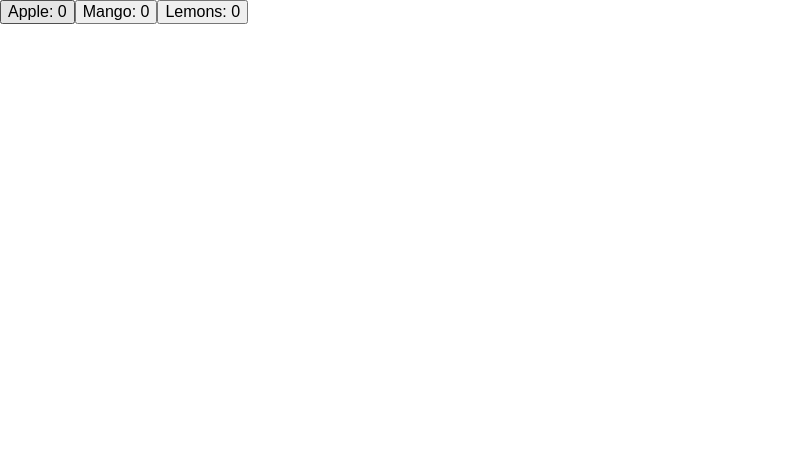
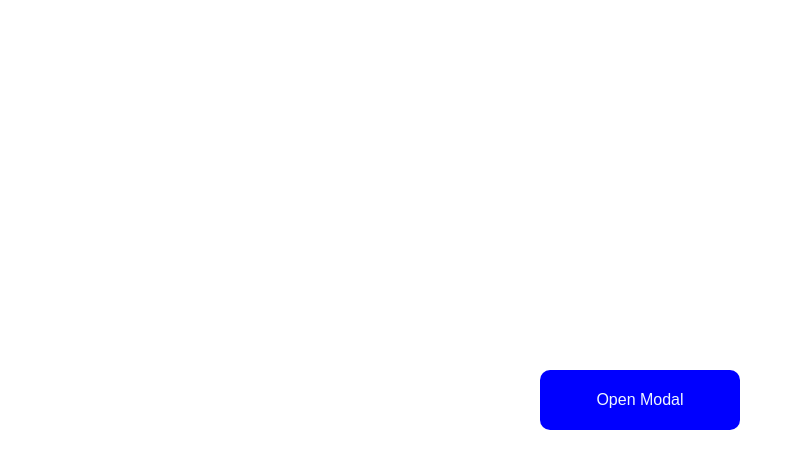
Before and after one commit to mrkorzun/react, a React (Vite) app: page / in a window 1280 px wide. Shown: the top 468 px of the page, without its empty margins (0-803 px from the left). Built offline with nearby package versions, Linux system fonts and the light colour scheme.

Commit message:
useState with boolean to create Model open and close function

```diff
--- /dev/null
+++ b/src/components/ModalExample/App.module.css
@@ -0,0 +1,23 @@
+.app {
+  display: flex;
+  justify-content: center;
+  align-items: center;
+
+  width: 100vw;
+  height: 100vh;
+}
+
+button {
+  width: 200px;
+  height: 60px;
+  cursor: pointer;
+  border: none;
+  border-radius: 10px;
+  color: aliceblue;
+  background-color: blue;
+  transition: background-color 200ms ease;
+}
+
+button:hover {
+  background-color: rgb(76, 76, 255);
+}
--- /dev/null
+++ b/src/components/ModalExample/App.tsx
@@ -0,0 +1,23 @@
+import { useState } from "react";
+import css from "./App.module.css";
+import Modal from "./Modal/Modal";
+
+const App = () => {
+  const [isOpen, setOpen] = useState(false);
+
+  const handleOpen = () => {
+    setOpen(true);
+  };
+
+  const handleClose = () => {
+    setOpen(false);
+  };
+  return (
+    <div className={css["app"]}>
+      <button onClick={handleOpen}>Open Modal</button>
+      {isOpen && <Modal onClose={handleClose} />}
+    </div>
+  );
+};
+
+export default App;
--- /dev/null
+++ b/src/components/ModalExample/Modal/Modal.module.css
@@ -0,0 +1,41 @@
+.backdrop {
+  position: absolute;
+  top: 0;
+  left: 0;
+
+  display: flex;
+  justify-content: center;
+  align-items: center;
+
+  width: 100vw;
+  height: 100vh;
+
+  background-color: rgba(165, 165, 165, 0.365);
+}
+
+.modal {
+  width: 70vw;
+  height: 70vh;
+
+  display: flex;
+  flex-direction: column;
+  justify-content: center;
+  align-items: center;
+
+  background-color: aliceblue;
+}
+
+.close-modal {
+  width: 200px;
+  height: 60px;
+  cursor: pointer;
+  border: none;
+  border-radius: 10px;
+  color: aliceblue;
+  background-color: blue;
+  transition: background-color 200ms ease;
+}
+
+.close-modal:hover {
+  background-color: rgb(76, 76, 255);
+}
--- /dev/null
+++ b/src/components/ModalExample/Modal/Modal.tsx
@@ -0,0 +1,20 @@
+import css from "./Modal.module.css";
+
+interface ModalProps {
+  onClose: () => void;
+}
+
+const Modal = ({ onClose }: ModalProps) => {
+  return (
+    <div className={css["backdrop"]}>
+      <div className={css["modal"]}>
+        <h1>Modal View</h1>
+        <button className={css["close-modal"]} onClick={onClose}>
+          Close Modal
+        </button>
+      </div>
+    </div>
+  );
+};
+
+export default Modal;
--- a/src/main.tsx
+++ b/src/main.tsx
@@ -3,7 +3,7 @@ import ReactDOM from "react-dom/client";
 import "modern-normalize";
 import "./components/Theory-pr/global.css";
 
-import App from "./components/Theory-pr2/App";
+import App from "./components/ModalExample/App";
 
 ReactDOM.createRoot(document.getElementById("root")!).render(
   <React.StrictMode>
```
